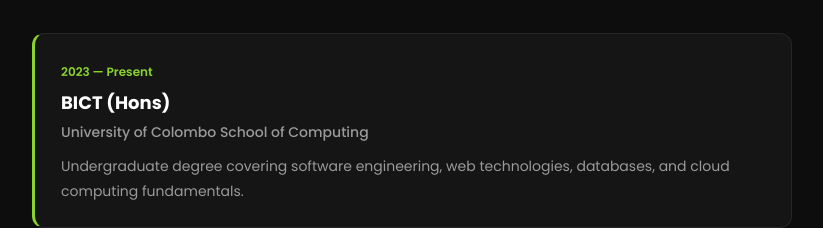
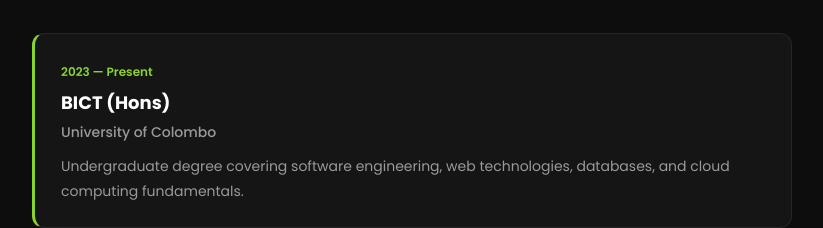
Before and after one commit to Rashmina-KA/DecodeLabs-Internship, a plain HTML site: page index.html in a window 1280 px wide. Shown: the part 1828-2056 px from the top of the page, without its empty margins (32-855 px from the left). Drawn offline with Linux system fonts and the light colour scheme.

Commit message:
Update index.html

```diff
--- a/index.html
+++ b/index.html
@@ -153,7 +153,7 @@
         <div class="panel timeline-item">
             <span class="timeline-date">2023 — Present</span>
             <h3>BICT (Hons)</h3>
-            <p class="timeline-org">University of Colombo School of Computing</p>
+            <p class="timeline-org">University of Colombo</p>
             <p>Undergraduate degree covering software engineering, web technologies, databases, and cloud computing fundamentals.</p>
         </div>
 
```
